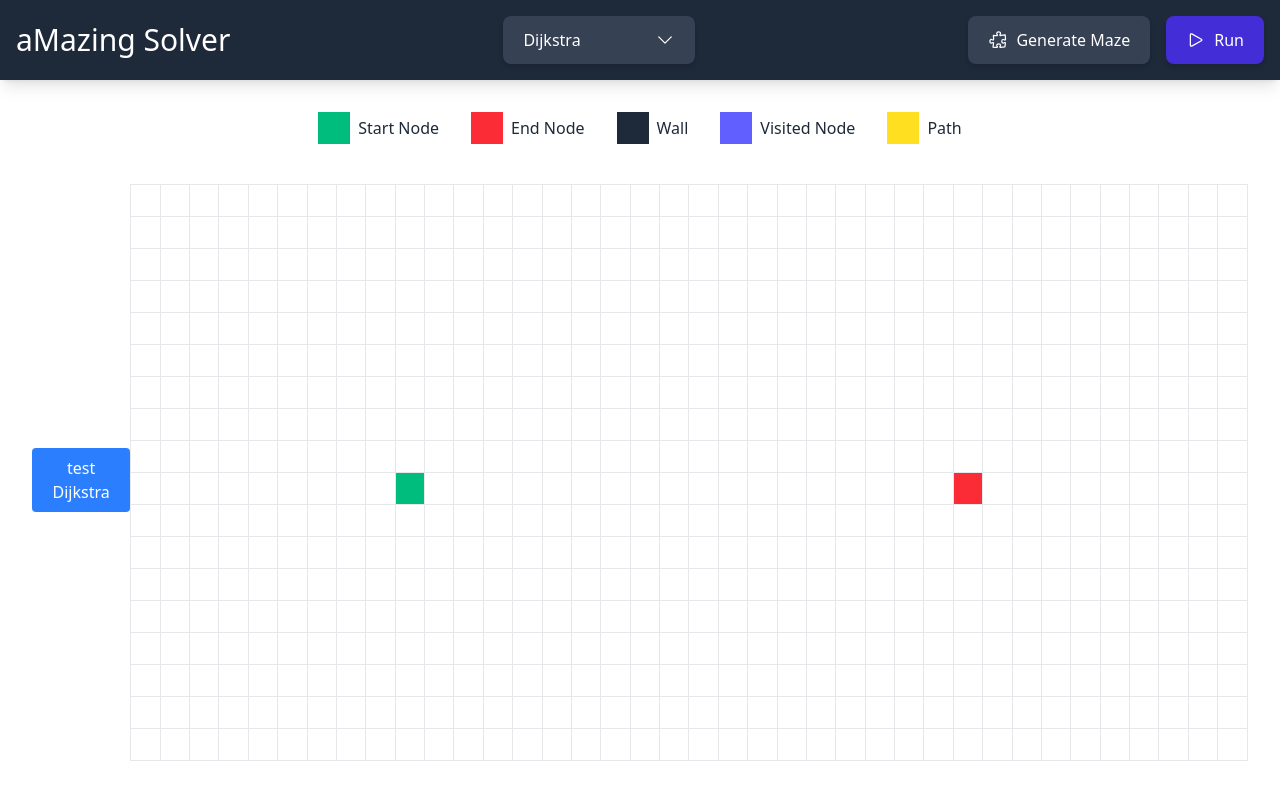
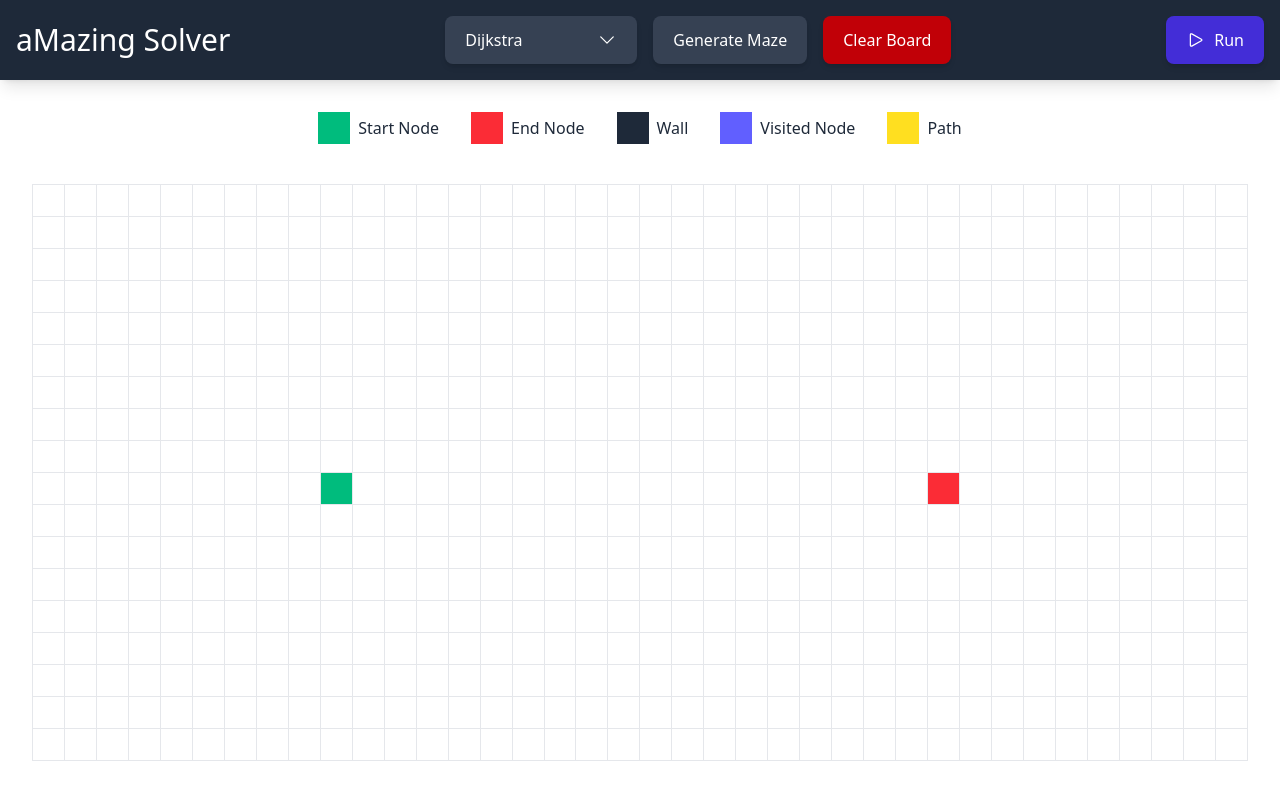
Before and after one commit to lokeig/aMazing-Solver, a React (Vite) app: page / in a window 1280 px wide. Built offline with nearby package versions, Linux system fonts and the light colour scheme.

Commit message:
Add Header component and improved typing

```diff
--- a/src/App.tsx
+++ b/src/App.tsx
@@ -1,12 +1,10 @@
 import Board from "./components/Board";
-import Header from "./components/Header.tsx";
 
 
 function App() {
 
     return (
         <div className="app">
-            <Header />
             <Board />
         </div>
     );
--- a/src/algorithms/recursive-division.ts
+++ b/src/algorithms/recursive-division.ts
@@ -1,4 +1,4 @@
-import {Grid, Node} from "../components/Board.tsx";
+import { Grid, Node } from "../components/Board.tsx";
 
 export function recursiveDivision(grid: Grid): void {
     for (let row = 0; row < grid.rows; row++) {
--- a/src/components/Board.tsx
+++ b/src/components/Board.tsx
@@ -1,10 +1,19 @@
 import { useState, useRef, useEffect, useCallback } from "react";
 import { produce } from "immer";
 import clsx from "clsx";
-import { A_Star } from "../algorithms/a_star.ts";
-import { dijkstra } from "../algorithms/dijkstra.ts";
-import { maze_routing_alg } from "../algorithms/routing_alg.ts";
-import { Maze, MazeSolver, LookupAction, MoveAction, Path, step_in_dir, WALL_CELL, EMPTY_CELL } from "../maze.ts";
+import {
+    Maze,
+    MazeSolver,
+    Action,
+    LookupAction,
+    MoveAction,
+    Path,
+    Pos,
+    step_in_dir,
+    WALL_CELL,
+    EMPTY_CELL,
+} from "../maze.ts";
+import Header from "./Header.tsx";
 
 export interface Node {
     row: number;
@@ -31,16 +40,18 @@ function Board() {
     const moveNodeRef = useRef<"start" | "end" | null>(null);
     const editWallRef = useRef<"add" | "remove" | null>(null);
 
-    useEffect(() => {
+    useEffect((): void => {
         if (!boardRef.current) return;
         const { width, height } = boardRef.current.getBoundingClientRect();
-        const rows = Math.floor(height / 32);
-        const cols = Math.floor(width / 32);
+        const rows: number = Math.floor(height / 32);
+        const cols: number = Math.floor(width / 32);
         setGrid(makeGrid(rows, cols));
     }, []);
 
+    const clearGrid = (): void => setGrid(makeGrid(grid.rows, grid.cols));
+
     const updateGrid = useCallback((node: Node): void => {
-        setGrid(produce((draft) => {
+        setGrid(produce((draft): void => {
             if (moveNodeRef.current === "start") {
                 draft.nodes[draft.start.row][draft.start.col].isStart = undefined;
                 draft.start = draft.nodes[node.row][node.col];
@@ -94,20 +105,19 @@ function Board() {
     });
 
     return (
+        <>
+            <Header grid={grid} setGrid={setGrid} visualize={visualize} clearGrid={clearGrid} />
             <div ref={boardRef} className="board" onMouseUp={handleMouseUp}>
-            <button className="mt-4 p-2 bg-blue-500 text-white rounded" onClick={() => visualize(grid, dijkstra, setGrid)}>
-                test Dijkstra
-            </button>
                 <table>
                     <tbody>
-                {grid.nodes.map((row, i) => (
+                    {grid.nodes.map((row: Node[], i: number) => (
                         <tr key={i}>
-                        {row.map((node, j) => (
+                            {row.map((node: Node, j: number) => (
                                 <td
                                     key={j}
                                     className={clsx(styles(node), "node")}
-                                onMouseDown={() => handleMouseDown(node)}
-                                onMouseEnter={() => handleMouseEnter(node)}
+                                    onMouseDown={(): void => handleMouseDown(node)}
+                                    onMouseEnter={(): void => handleMouseEnter(node)}
                                 />
                             ))}
                         </tr>
@@ -115,16 +125,17 @@ function Board() {
                     </tbody>
                 </table>
             </div>
+        </>
     );
 }
 
 function makeGrid(rows: number, cols: number): Grid {
     if (rows > 0 && cols > 0) {
-        const nodes: Node[][] = Array.from({ length: rows }, (_, row) =>
-            Array.from({ length: cols }, (_, col) => ({ row, col }))
+        const nodes: Node[][] = Array.from({ length: rows }, (_, row: number) =>
+            Array.from({ length: cols }, (_, col: number) => ({ row, col }))
         );
-        const start = nodes[Math.floor(rows / 2)][Math.floor(cols / 4)];
-        const end = nodes[Math.floor(rows / 2)][Math.floor(3 * cols / 4)];
+        const start: Node = nodes[Math.floor(rows / 2)][Math.floor(cols / 4)];
+        const end: Node = nodes[Math.floor(rows / 2)][Math.floor(3 * cols / 4)];
         start.isStart = true;
         end.isEnd = true;
         return { rows, cols, nodes, start, end };
@@ -139,20 +150,20 @@ function gridToMaze(grid: Grid): Maze {
         end: { x: grid.end.col, y: grid.end.row },
         width: grid.nodes[0].length,
         height: grid.nodes.length,
-        cells: grid.nodes.map(row =>
-            row.map(node => (node.isWall ? WALL_CELL : EMPTY_CELL))
+        cells: grid.nodes.map((row: Node[]) =>
+            row.map((node: Node) => (node.isWall ? WALL_CELL : EMPTY_CELL))
         ),
     };
 }
 
-async function visualize(grid: Grid, solver: MazeSolver, setGrid: (grid: Grid) => void) {
+async function visualize(grid: Grid, solver: MazeSolver, setGrid: (grid: Grid) => void): Promise<void> {
     const maze: Maze = gridToMaze(grid);
     const solution: Path = solver(maze);
 
     const redundant = new Set<string>();
-    const actions = solution.filter((action) => {
+    const actions: Action[] = solution.filter((action: Action): boolean => {
         if (action.type === "lookup") {
-            const key = `${action.pos.x},${action.pos.y}`;
+            const key = `${action.pos.x}${action.pos.y}`;
             if (redundant.has(key)) {
                 return false;
             }
@@ -161,14 +172,14 @@ async function visualize(grid: Grid, solver: MazeSolver, setGrid: (grid: Grid) =
         return true;
     });
 
-    const lookups: LookupAction[] = actions.filter((action) => action.type === "lookup")
-    const moves: MoveAction[] = actions.filter((action) => action.type === "move")
+    const lookups: LookupAction[] = actions.filter((action: Action): action is LookupAction => action.type === "lookup")
+    const moves: MoveAction[] = actions.filter((action: Action): action is MoveAction => action.type === "move")
 
-    for (let i = 0; i < lookups.length; i++) {
-        const action = lookups[i];
+    for (let i: number = 0; i < lookups.length; i++) {
+        const action: LookupAction = lookups[i];
         await new Promise<void>((resolve) => {
-            setTimeout(() => {
-                grid = produce(grid, (draft) => {
+            setTimeout((): void => {
+                grid = produce(grid, (draft): void => {
                     const node = draft.nodes[action.pos.y][action.pos.x];
                     if (!node.isPath && !node.isStart && !node.isEnd && !node.isWall) {
                         node.isVisited = true;
@@ -180,13 +191,13 @@ async function visualize(grid: Grid, solver: MazeSolver, setGrid: (grid: Grid) =
         });
     }
 
-    let cur = { ...maze.start };
-    for (let i = 0; i < moves.length; i++) {
-        const action = moves[i];
-        await new Promise<void>((resolve) => {
-            setTimeout(() => {
+    let cur: Pos = { ...maze.start };
+    for (let i: number = 0; i < moves.length; i++) {
+        const action: MoveAction = moves[i];
+        await new Promise<void>((resolve): void => {
+            setTimeout((): void => {
                 cur = step_in_dir(cur, action.dir);
-                grid = produce(grid, (draft) => {
+                grid = produce(grid, (draft): void => {
                     draft.nodes[cur.y][cur.x].isPath = true;
                 });
                 setGrid(grid);
--- a/src/components/Header.tsx
+++ b/src/components/Header.tsx
@@ -1,14 +1,28 @@
-import { useState } from "react";
+import { Dispatch, SetStateAction, useState } from "react";
+import {produce} from "immer";
 import { Button, Listbox, ListboxButton, ListboxOption, ListboxOptions } from "@headlessui/react";
-import { ChevronDownIcon, PlayIcon, PuzzlePieceIcon } from "@heroicons/react/24/outline";
+import { ChevronDownIcon, PlayIcon } from "@heroicons/react/24/outline";
+import {recursiveDivision} from "../algorithms/recursive-division.ts";
+import { A_Star } from "../algorithms/a_star.ts";
+import { dijkstra } from "../algorithms/dijkstra.ts";
+import { maze_routing_alg } from "../algorithms/routing_alg.ts";
+import { Grid } from "./Board.tsx";
+import { MazeSolver } from "../maze.ts";
+
+interface HeaderProps {
+    grid: Grid;
+    setGrid: Dispatch<SetStateAction<Grid>>;
+    visualize: (grid: Grid, solver: MazeSolver, setGrid: Dispatch<SetStateAction<Grid>>) => void;
+    clearGrid: () => void;
+}
 
 const algorithms = [
-    { id: 0, name: "Dijkstra" },
-    { id: 1, name: "A*" },
-    { id: 2, name: "Maze Routing" },
+    { id: 0, name: "Dijkstra", fn: dijkstra },
+    { id: 1, name: "A*", fn: A_Star },
+    { id: 2, name: "Maze Routing", fn: maze_routing_alg },
 ];
 
-function Header() {
+function Header({ grid, setGrid, visualize, clearGrid }: HeaderProps) {
     const [selected, setSelected] = useState(algorithms[0]);
 
     return (
@@ -17,6 +31,7 @@ function Header() {
                 <div className="w-full flex items-center justify-between">
                     <h1 className="relative text-white text-3xl">aMazing Solver</h1>
 
+                    <div className="flex items-center space-x-4">
                         <div className="relative">
                             <Listbox value={selected} onChange={setSelected}>
                                 <ListboxButton className="flex items-center justify-between w-48 bg-gray-700 text-white px-5 py-3 rounded-lg shadow-md cursor-pointer hover:bg-gray-600">
@@ -32,11 +47,30 @@ function Header() {
                             </Listbox>
                         </div>
 
+                        <Button
+                            className="flex items-center bg-gray-700 text-white px-5 py-3 rounded-lg shadow-md cursor-pointer hover:bg-gray-600"
+                            onClick={() => {
+                                setGrid(produce((draft) => {
+                                    recursiveDivision(draft);
+                                }));
+                            }}
+                        >
+                            Generate Maze
+                        </Button>
+
+                        <Button
+                            className="flex items-center bg-red-700 text-white px-5 py-3 rounded-lg shadow-md cursor-pointer hover:bg-red-600"
+                            onClick={clearGrid}
+                        >
+                            Clear Board
+                        </Button>
+                    </div>
+
                     <div className="flex space-x-4">
-                        <Button className="flex items-center bg-gray-700 text-white px-5 py-3 rounded-lg shadow-md cursor-pointer hover:bg-gray-600">
-                            <PuzzlePieceIcon className="h-5 w-5 mr-2" /> Generate Maze
-                        </Button>
-                        <Button className="flex items-center bg-indigo-700 text-white px-5 py-3 rounded-lg shadow-md cursor-pointer hover:bg-indigo-600">
+                        <Button
+                            className="flex items-center bg-indigo-700 text-white px-5 py-3 rounded-lg shadow-md cursor-pointer hover:bg-indigo-600"
+                            onClick={() => visualize(grid, selected.fn, setGrid)}
+                        >
                             <PlayIcon className="h-5 w-5 mr-2" /> Run
                         </Button>
                     </div>
--- a/src/styles.css
+++ b/src/styles.css
@@ -12,12 +12,12 @@
     @apply size-8 border border-collapse border-gray-200;
 }
 
+.search {
+    @apply bg-indigo-500 border-gray-400 animate-search;
+}
+
 .path {
     @apply bg-yellow-300 border-0 animate-node;
-}
-
-.search {
-    @apply bg-indigo-500 border-slate-400 animate-search;
 }
 
 .start {
@@ -37,7 +37,7 @@
 
     @keyframes node {
         0% {
-            transform: scale(0.8);
+            transform: scale(0.5);
             border-radius: 10%;
         }
         50% {
@@ -51,18 +51,18 @@
     --animate-search: search 1s ease-in-out;
     @keyframes search {
         0% {
-            transform: scale(0.8);
-            background-color: oklch(0.685 0.169 237.323);
+            transform: scale(0.5);
+            background-color: var(--color-sky-500);
             border-radius: 10%;
             border: none;
         }
         50% {
             transform: scale(1.2);
-            background-color: oklch(.623 .214 259.815);
+            background-color: var(--color-blue-500);
         }
         100% {
             transform: scale(1.0);
-            background-color: oklch(0.585 0.233 277.117);
+            background-color: var(--color-indigo-500);
         }
     }
 }
```
Lines whose indentation alone changed are shown as unchanged.
